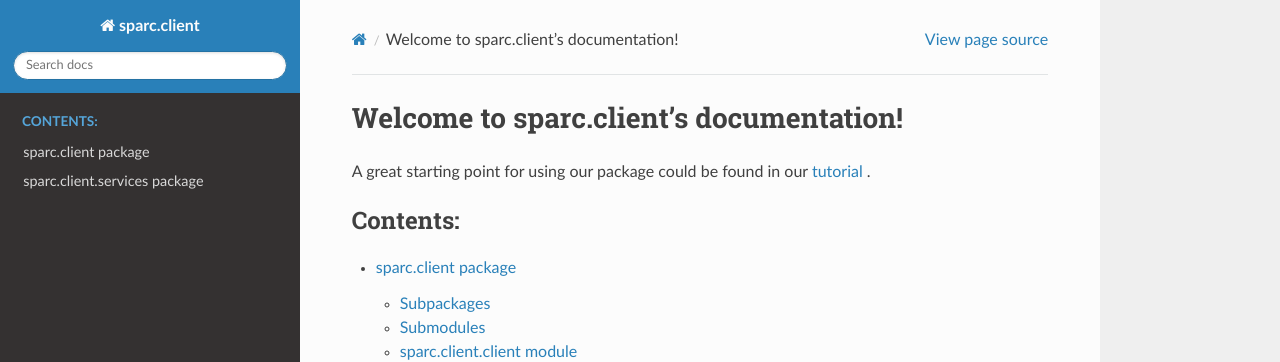
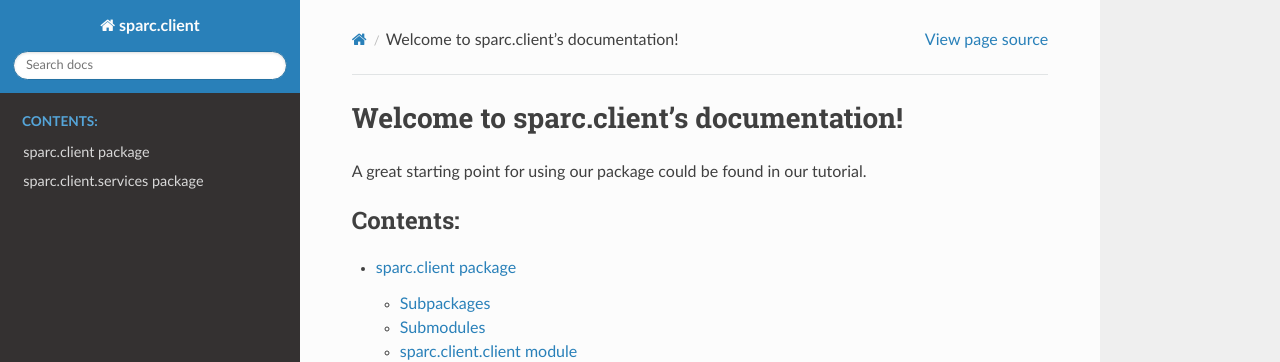
Before and after one commit to nih-sparc/sparc.client, a Sphinx documentation site: the page built from docs/index.rst, in a window 1280 px wide. Shown: the top 362 px of the page. Built offline with Sphinx 7.4.7 and the Read the Docs theme 2.0.0, drawn with Linux system fonts in a browser that asks for light colours; part of the change alters nothing that is shown.

```diff
--- a/docs/index.rst
+++ b/docs/index.rst
@@ -6,7 +6,7 @@
 Welcome to sparc.client's documentation!
 ========================================
 
-A great starting point for using our package could be found in our `tutorial <https://github.com/nih-sparc/sparc.client/blob/main/docs/tutorial.ipynb>`_ .
+A great starting point for using our package could be found in our tutorial.
 
 
 .. toctree::
```
Also changed, not shown: 1 other file.
